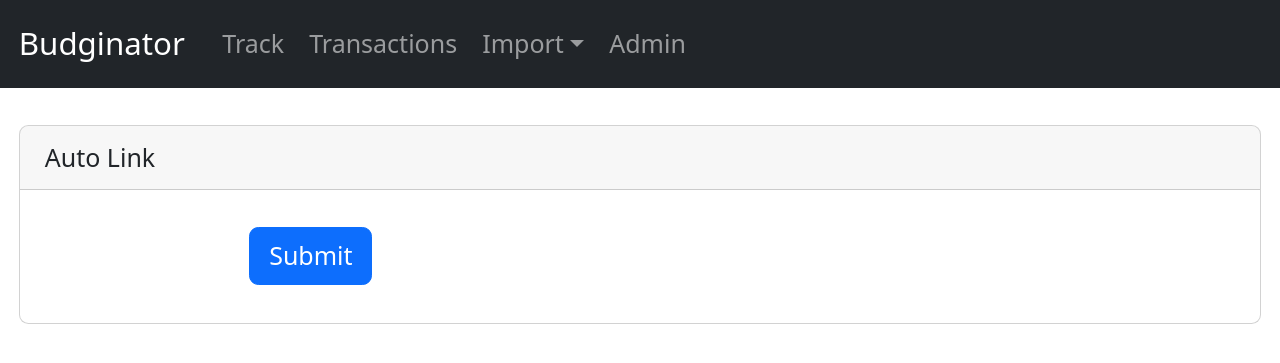
After one commit to rhollencamp/budginator, a Django app: page /transactions/auto-link in a window 1280 px wide. The commit adds this page. Shown: the top 363 px of the page. Run offline with Django 4.2, Linux system fonts and the light colour scheme; the visitor is signed in with stand-in values (Sample User, id 1); data that the repository does not hold is empty.

Commit message:
auto link

```diff
--- a/budginator/admin.py
+++ b/budginator/admin.py
@@ -1,7 +1,10 @@
 from django.contrib import admin
 
-from .models import BankAccount, Budget, ImportedTransaction, TrackedTransaction
+from .models import AutoLinkExpression, BankAccount, Budget, ImportedTransaction, TrackedTransaction
 
+admin.site.register(AutoLinkExpression,
+                    list_display=['expression', 'budget'],
+                    ordering=['expression'])
 admin.site.register(BankAccount, list_display=['name'], ordering=['name'])
 admin.site.register(Budget, list_display=['name', 'amount'], ordering=['name'])
 admin.site.register(ImportedTransaction,
--- /dev/null
+++ b/budginator/templates/budginator/autoLink.html
@@ -0,0 +1,31 @@
+{% extends "budginator/layout.html" %}
+{% block content %}
+  <div class="card mb-3">
+    <div class="card-header">Auto Link</div>
+    <div class="card-body">
+      <form action="/transactions/auto-link" method="post">
+        {% csrf_token %}
+
+{% for key, value in suggested_links.items %}
+        <div class="row">
+          <div class="col-12 col-xl-1">
+            <input type="checkbox" name="link" id="link{{ key }}" value="{{ key }}|{{ value.budget_id }}" checked>
+          </div>
+          <div class="col-12 col-xl-2">{{ value.budget_name }}</div>
+          <div class="col-12 col-xl-7 text-truncate">{{ value.merchant }}</div>
+          <div class="col-12 col-xl-2 text-end">{{ value.amount | amount}}</div>
+        </div>
+{% endfor %}
+
+        <!-- submit -->
+        <div class="row py-2">
+          <div class="col-12 col-xl-2"></div>
+          <div class="col-12 col-xl-10">
+            <button type="submit" class="btn btn-primary">Submit</button>
+          </div>
+        </div>
+
+      </form>
+    </div>
+  </div>
+{% endblock %}
--- a/budginator/templates/budginator/layout.html
+++ b/budginator/templates/budginator/layout.html
@@ -44,7 +44,7 @@
               <ul class="dropdown-menu">
                 <li><a class="dropdown-item" href="/transactions/import">Import</a></li>
                 <li><a class="dropdown-item" href="/transactions/linkable">Link</a></li>
-                <li><a class="dropdown-item" href="/transactions/pattern-link">Pattern Link</a></li>
+                <li><a class="dropdown-item" href="/transactions/auto-link">Auto Link</a></li>
               </ul>
             </li>
             <li class="nav-item">
--- a/budginator/urls.py
+++ b/budginator/urls.py
@@ -5,11 +5,11 @@ from . import views
 urlpatterns = [
     path('', views.index),
     path('transactions', views.list_transactions),
+    path('transactions/auto-link', views.auto_link_transactions),
     path('transactions/delete', views.delete_transaction),
     path('transactions/edit', views.edit_transaction),
     path('transactions/import', views.import_transactions),
     path('transactions/linkable', views.linkable_transactions),
-    path('transactions/pattern-link', views.pattern_link_transactions),
     path('transactions/track', views.track),
     path('db-backup', views.db_backup),
 
--- a/budginator/views.py
+++ b/budginator/views.py
@@ -201,21 +201,30 @@ def linkable_transactions(request: HttpRequest):
 @csrf_protect
 @require_http_methods(['GET', 'POST'])
 @staff_member_required
-def pattern_link_transactions(request: HttpRequest):
+def auto_link_transactions(request: HttpRequest):
     # viewing linkable page
     if request.method == 'GET':
-        context = {}
-        pattern = request.GET.get('pattern')
-        if pattern:
-            regex = regex_compile(pattern)
-            transactions = models.ImportedTransaction.objects.filter(transaction=None).order_by('-date')
-            context['transactions'] = [t for t in transactions if regex.search(t.merchant)]
-            context['budgets'] = models.Budget.objects.all().order_by('name')
-        return render(request, 'budginator/patternLink.html', context)
+        transactions = models.ImportedTransaction.objects.filter(transaction=None)
+        expressions = models.AutoLinkExpression.objects.all()
+
+        suggested_links = {}
+        for expr in expressions:
+            compiled_expr = regex_compile(expr.expression)
+            for t in transactions:
+                if compiled_expr.search(t.merchant):
+                    suggested_links[t.id] = {
+                        'budget_id': expr.budget.id,
+                        'budget_name': expr.budget.name,
+                        'merchant': t.merchant,
+                        'amount': t.amount,
+                    }
+
+        return render(request, 'budginator/autoLink.html', {'suggested_links': suggested_links})
     else:
-        budget = get_object_or_404(models.Budget, pk=request.POST['budget'])
-        for transaction_id in request.POST.getlist('transactions'):
+        for link in request.POST.getlist('link'):
+            transaction_id, budget_id = link.split('|')
             imported = get_object_or_404(models.ImportedTransaction, pk=transaction_id)
+            budget = get_object_or_404(models.Budget, pk=budget_id)
 
             tracked = models.TrackedTransaction.objects.create(
                 amount=imported.amount,
@@ -231,7 +240,7 @@ def pattern_link_transactions(request: HttpRequest):
 
             imported.transaction = tracked
             imported.save()
-    return HttpResponseRedirect('/transactions/pattern-link')
+        return HttpResponseRedirect('/')
 
 
 @atomic
```
Also changed, not shown: budginator/models.py (+8 -0 lines), budginator/templates/budginator/patternLink.html (deleted, +0 -54 lines), budginator/migrations/0007_alter_importedtransaction_transaction_and_more.py (added).
